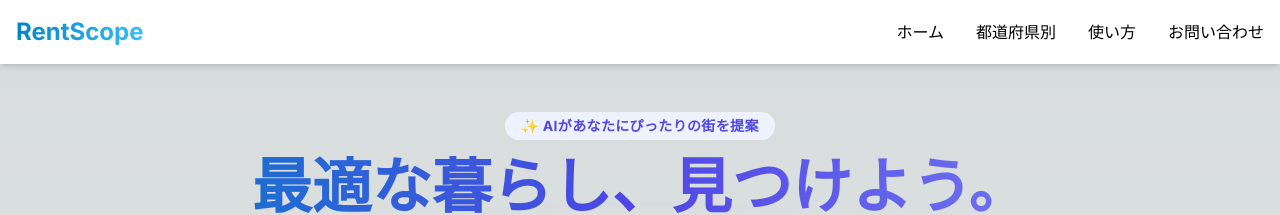
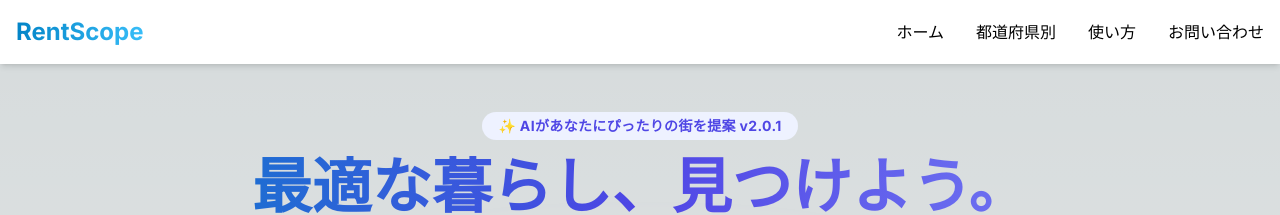
Before and after one commit to s4kuraN4gi/rentscope, a Next.js app: page / in a window 1280 px wide. Shown: the top 215 px of the page. Built offline with nearby package versions, Linux system fonts and the light colour scheme; no server answers.

Commit message:
fix: キャッシュ無効化と動的レンダリング強制、トップページにもバージョン表記追加

```diff
--- a/app/page.tsx
+++ b/app/page.tsx
@@ -7,7 +7,7 @@ export default function Home() {
             {/* ヒーローセクション */}
             <section className="text-center mb-12 animate-fadeIn">
                 <div className="inline-block px-4 py-1 mb-4 rounded-full bg-indigo-50 dark:bg-indigo-900/30 text-indigo-600 dark:text-indigo-300 font-bold text-sm tracking-wide">
-                    ✨ AIがあなたにぴったりの街を提案
+                    ✨ AIがあなたにぴったりの街を提案 v2.0.1
                 </div>
                 <h1 className="text-5xl md:text-6xl font-black mb-6 leading-tight bg-gradient-to-r from-primary-600 via-indigo-600 to-indigo-400 bg-clip-text text-transparent pb-1">
                     最適な暮らし、<br className="md:hidden" />
--- a/app/planner/result/page.tsx
+++ b/app/planner/result/page.tsx
@@ -6,6 +6,8 @@ import Link from 'next/link'
 import AdSenseUnit from '@/components/features/AdSenseUnit'
 import { FEATURE_LABELS } from '@/lib/constants'
 import type { AffordableArea } from '@/types/rent'
+
+export const dynamic = 'force-dynamic'
 
 // 型定義
 interface PlannerResult {
```
